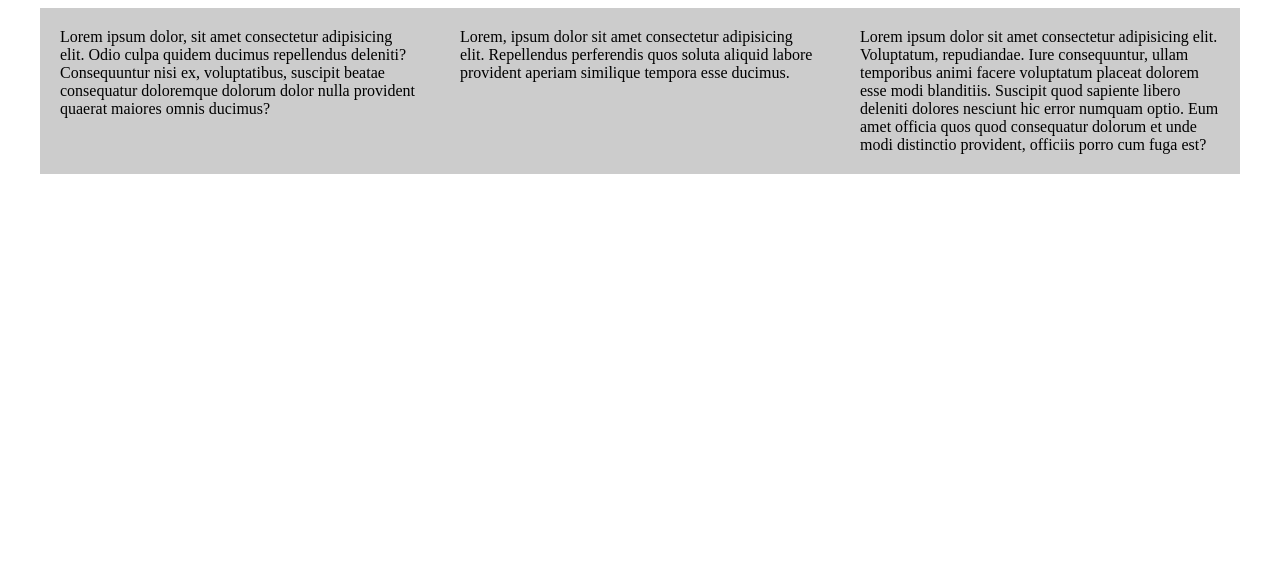
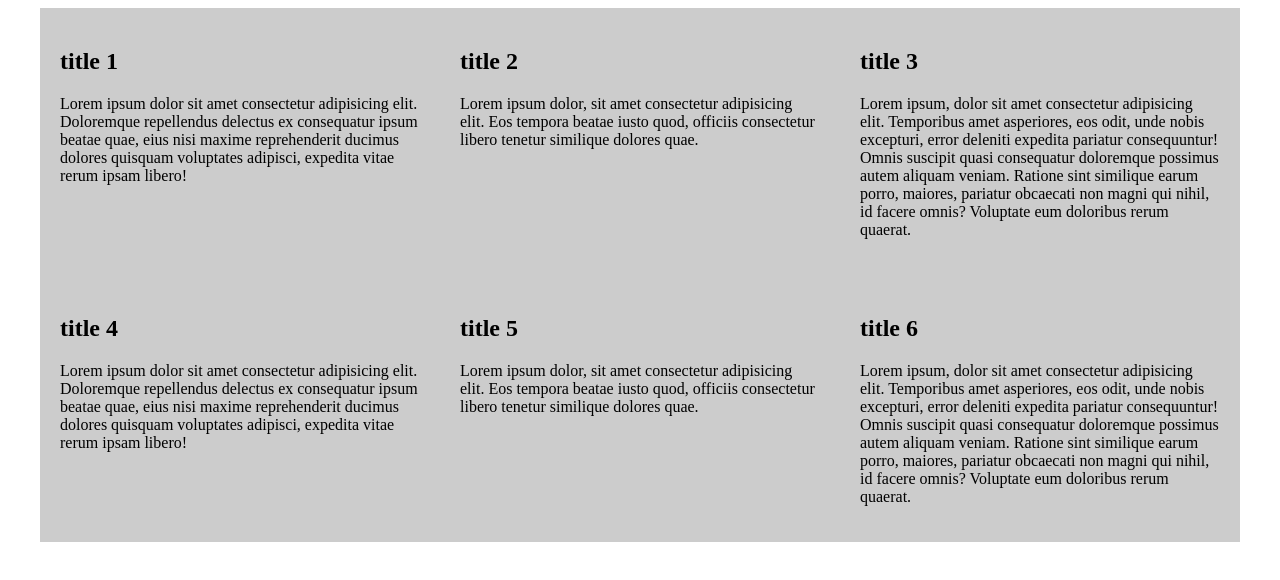
Before and after one commit to a19860101/RWD-12345-20220726, a plain HTML site: page CSS/flex.html in a window 1280 px wide. Drawn offline with Linux system fonts and the light colour scheme.

Commit message:
20220801

```diff
--- a/CSS/flex.html
+++ b/CSS/flex.html
@@ -12,9 +12,17 @@
         .container {
             width: 1200px;
             margin-inline: auto;
+            background-color: #ccc;
 
             display: flex;
-            background-color: #ccc;
+            /* flex-direction: row; */
+            /* row, column */
+            /* flex-wrap: wrap; */
+            /* wrap, no-wrap */
+            /*
+                flex-wrap開啟時flex-shrink(壓縮)會失效
+             */
+            flex-flow: row wrap;
         }
         .box {
             width: 400px;
@@ -25,13 +33,40 @@
 <body>
     <div class="container">
         <div class="box">
-            Lorem ipsum dolor, sit amet consectetur adipisicing elit. Odio culpa quidem ducimus repellendus deleniti? Consequuntur nisi ex, voluptatibus, suscipit beatae consequatur doloremque dolorum dolor nulla provident quaerat maiores omnis ducimus?
+            <h2>title 1</h2>
+            <p>
+                Lorem ipsum dolor sit amet consectetur adipisicing elit. Doloremque repellendus delectus ex consequatur ipsum beatae quae, eius nisi maxime reprehenderit ducimus dolores quisquam voluptates adipisci, expedita vitae rerum ipsam libero!
+            </p>
         </div>
         <div class="box">
-            Lorem, ipsum dolor sit amet consectetur adipisicing elit. Repellendus perferendis quos soluta aliquid labore provident aperiam similique tempora esse ducimus.
+            <h2>title 2</h2>
+            <p>
+                Lorem ipsum dolor, sit amet consectetur adipisicing elit. Eos tempora beatae iusto quod, officiis consectetur libero tenetur similique dolores quae.
+            </p>
         </div>
         <div class="box">
-            Lorem ipsum dolor sit amet consectetur adipisicing elit. Voluptatum, repudiandae. Iure consequuntur, ullam temporibus animi facere voluptatum placeat dolorem esse modi blanditiis. Suscipit quod sapiente libero deleniti dolores nesciunt hic error numquam optio. Eum amet officia quos quod consequatur dolorum et unde modi distinctio provident, officiis porro cum fuga est?
+            <h2>title 3</h2>
+            <p>
+                Lorem ipsum, dolor sit amet consectetur adipisicing elit. Temporibus amet asperiores, eos odit, unde nobis excepturi, error deleniti expedita pariatur consequuntur! Omnis suscipit quasi consequatur doloremque possimus autem aliquam veniam. Ratione sint similique earum porro, maiores, pariatur obcaecati non magni qui nihil, id facere omnis? Voluptate eum doloribus rerum quaerat.
+            </p>
+        </div>
+        <div class="box">
+            <h2>title 4</h2>
+            <p>
+                Lorem ipsum dolor sit amet consectetur adipisicing elit. Doloremque repellendus delectus ex consequatur ipsum beatae quae, eius nisi maxime reprehenderit ducimus dolores quisquam voluptates adipisci, expedita vitae rerum ipsam libero!
+            </p>
+        </div>
+        <div class="box">
+            <h2>title 5</h2>
+            <p>
+                Lorem ipsum dolor, sit amet consectetur adipisicing elit. Eos tempora beatae iusto quod, officiis consectetur libero tenetur similique dolores quae.
+            </p>
+        </div>
+        <div class="box">
+            <h2>title 6</h2>
+            <p>
+                Lorem ipsum, dolor sit amet consectetur adipisicing elit. Temporibus amet asperiores, eos odit, unde nobis excepturi, error deleniti expedita pariatur consequuntur! Omnis suscipit quasi consequatur doloremque possimus autem aliquam veniam. Ratione sint similique earum porro, maiores, pariatur obcaecati non magni qui nihil, id facere omnis? Voluptate eum doloribus rerum quaerat.
+            </p>
         </div>
     </div>
 </body>
```
